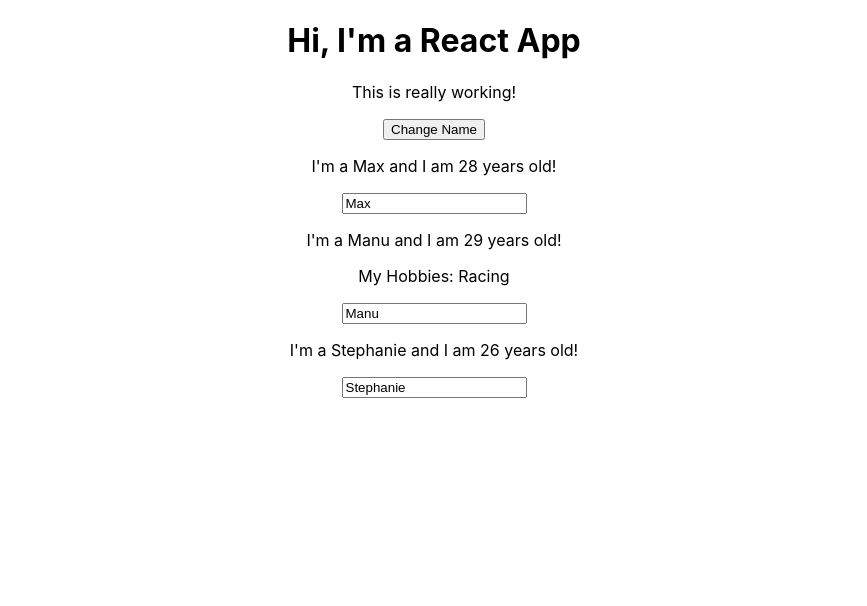
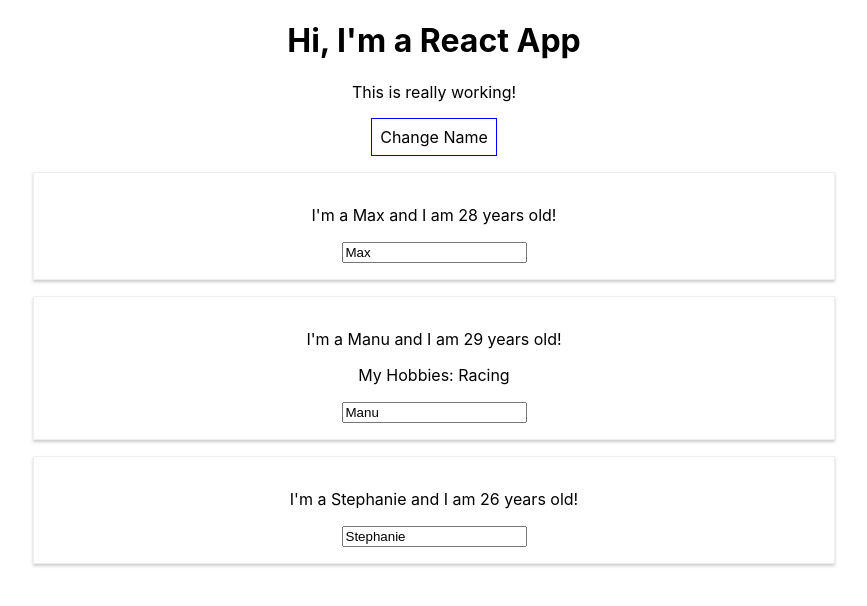
Before and after one commit to anilgudur/R-udemy-react-complete-guide, a React (Create React App) app: page / in a window 1280 px wide. Shown: the top 606 px of the page, without its empty margins (206-1073 px from the left). Built offline with nearby package versions, Linux system fonts and the light colour scheme.

Commit message:
Section 3.47 - Working with inline styles.

```diff
--- a/src/App.js
+++ b/src/App.js
@@ -34,11 +34,19 @@
   };
 
   render() {
+    const style = {
+      backgroundColor: "white",
+      font: "inherit",
+      border: "1px solid blue",
+      padding: "8px",
+      cursor: "pointer"
+    };
+
     return (
       <div className="App">
         <h1>Hi, I'm a React App</h1>
         <p>This is really working!</p>
-        <button onClick={() => this.nameHandler("Maximilian")}>
+        <button style={style} onClick={() => this.nameHandler("Maximilian")}>
           Change Name
         </button>
         <Person
--- /dev/null
+++ b/src/Person/Person.css
@@ -0,0 +1,8 @@
+.Person {
+  width: 60%;
+  margin: 16px auto;
+  border: 1px solid #eeeeee;
+  box-shadow: 0 2px 3px #cccccc;
+  padding: 16px;
+  text-align: center;
+}
--- a/src/Person/Person.js
+++ b/src/Person/Person.js
@@ -1,9 +1,11 @@
 import React from "react";
+
+import "./Person.css";
 
 const person = props => {
   // I'm a {props.name} and I am {Math.floor(Math.random() * 30)} years old!
   return (
-    <div>
+    <div class="Person">
       <p onClick={props.click}>
         I'm a {props.name} and I am {props.age} years old!
       </p>
```
